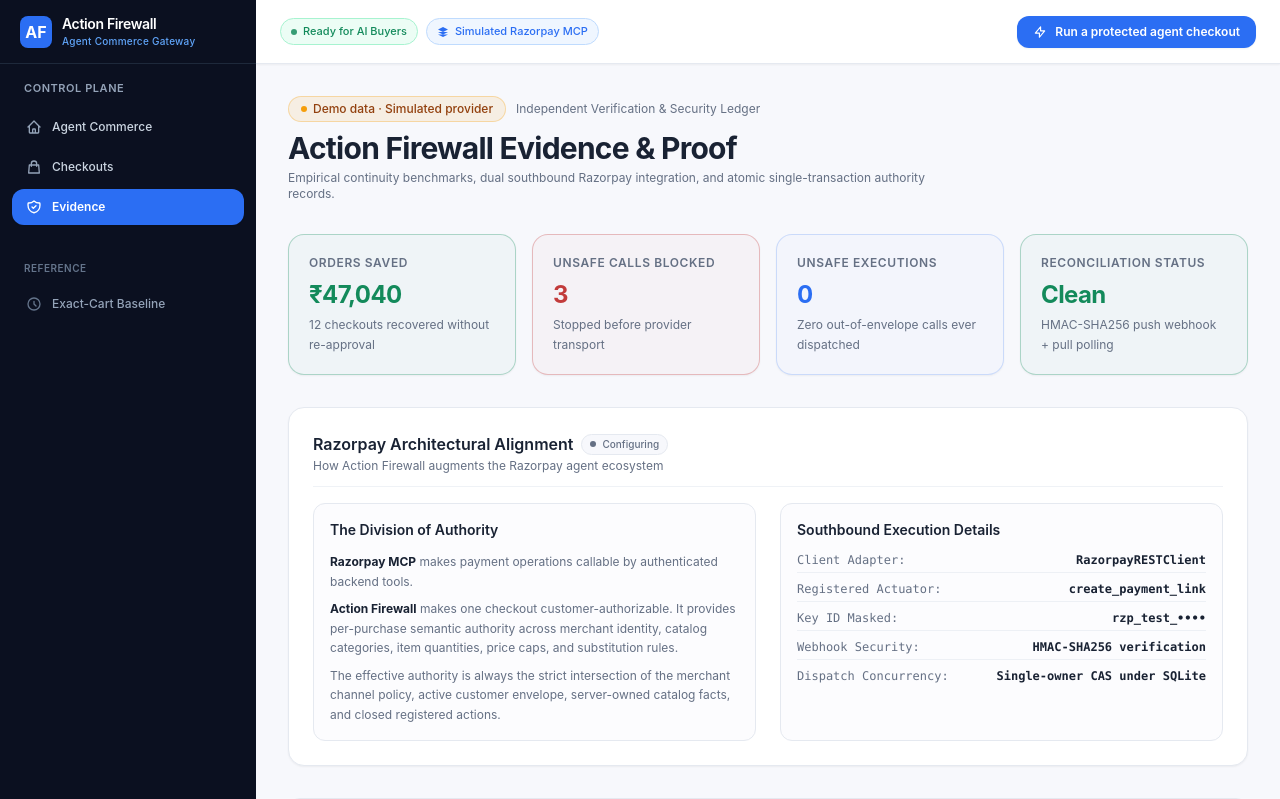
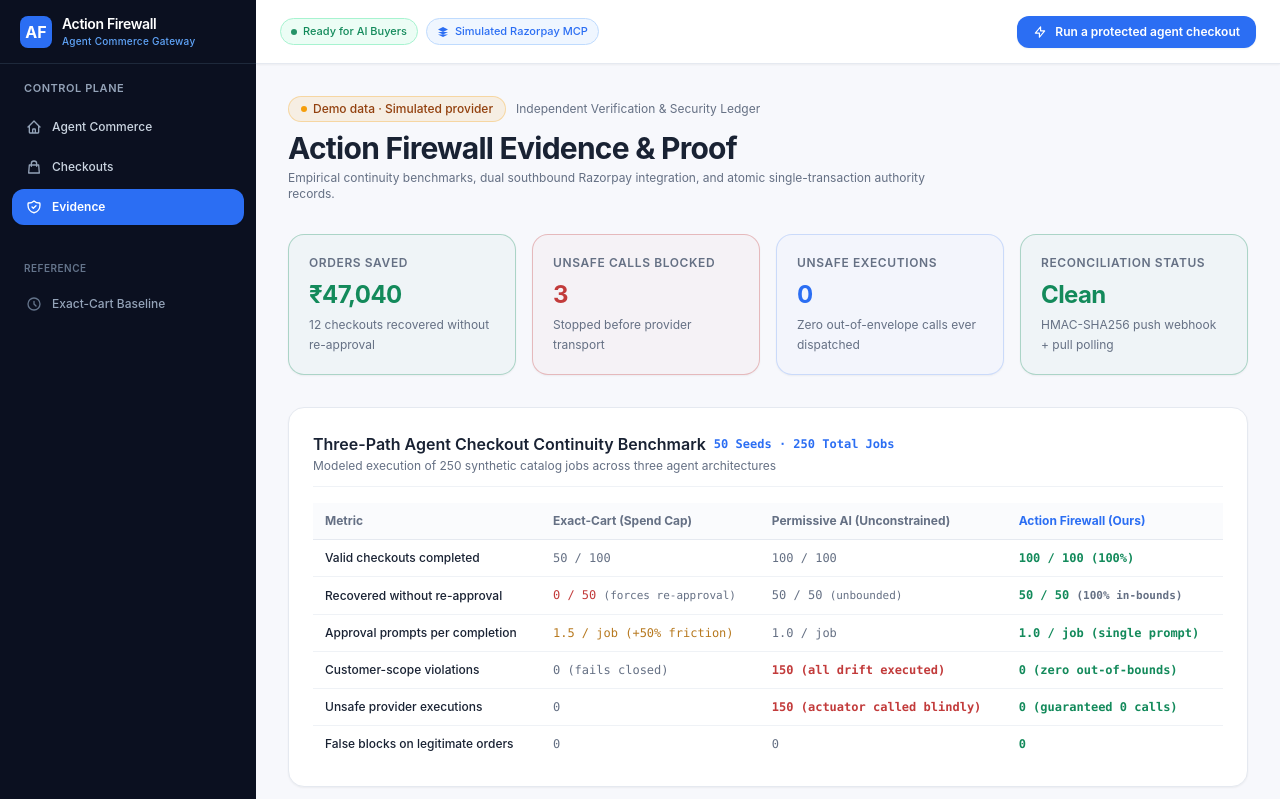
Before and after one commit to its-aryansingh/action-firewall, a Next.js app in the folder frontend/: page /evidence in a window 1280 px wide. Shown: the top 799 px of the page. Built offline with nearby package versions, Linux system fonts and the light colour scheme; no server answers.

Commit message:
feat: add three-path checkout continuity benchmark table and evaluation artifact

```diff
--- a/frontend/app/evidence/page.tsx
+++ b/frontend/app/evidence/page.tsx
@@ -8,6 +8,11 @@
   type ComprehensiveMetrics,
   type MerchantCapabilities,
 } from "@/lib/api";
+import {
+  fetchWorkflowBenchmark,
+  type WorkflowBenchmarkReport,
+  VERIFIED_BENCHMARK,
+} from "@/lib/benchmark";
 import { AttemptTimeline } from "@/components/evidence/AttemptTimeline";
 import { Card } from "@/components/ui/Card";
 import { KpiCard } from "@/components/ui/KpiCard";
@@ -19,6 +24,7 @@
   const [metrics, setMetrics] = useState<ComprehensiveMetrics | null>(null);
   const [merchant, setMerchant] = useState<MerchantCapabilities | null>(null);
   const [onboarding, setOnboarding] = useState<any>(null);
+  const [benchmark, setBenchmark] = useState<WorkflowBenchmarkReport>(VERIFIED_BENCHMARK);
 
   async function load() {
     try {
@@ -40,6 +46,14 @@
         }
       } catch {
         // optional
+      }
+
+      // fetch benchmark
+      try {
+        const bench = await fetchWorkflowBenchmark();
+        setBenchmark(bench);
+      } catch {
+        // use fallback
       }
     } catch {
       // Keep last snapshot
@@ -100,6 +114,90 @@
           tone={(metrics?.unknown_attempts_count ?? 0) === 0 ? "success" : "warning"}
         />
       </div>
+
+      {/* Three-Path Benchmark Table (§C1) */}
+      <Card
+        title="Three-Path Agent Checkout Continuity Benchmark"
+        subtitle="Modeled execution of 250 synthetic catalog jobs across three agent architectures"
+        badge={
+          <span className="font-mono text-xs text-primary font-semibold">
+            {benchmark.corpus.seeds} Seeds · {benchmark.corpus.legitimate_jobs + benchmark.corpus.unsafe_drift_attempts} Total Jobs
+          </span>
+        }
+      >
+        <div className="overflow-x-auto">
+          <table className="w-full text-left text-xs">
+            <thead>
+              <tr className="border-b border-border bg-canvas/60 text-muted font-medium">
+                <th className="py-2.5 px-3">Metric</th>
+                <th className="py-2.5 px-3">Exact-Cart (Spend Cap)</th>
+                <th className="py-2.5 px-3">Permissive AI (Unconstrained)</th>
+                <th className="py-2.5 px-3 text-primary font-bold">Action Firewall (Ours)</th>
+              </tr>
+            </thead>
+            <tbody className="divide-y divide-border/60">
+              <tr>
+                <td className="py-2.5 px-3 font-medium text-text">Valid checkouts completed</td>
+                <td className="py-2.5 px-3 font-mono text-muted">
+                  {benchmark.results.exact_cart_approval.completed_without_action_time_intervention} / {benchmark.corpus.legitimate_jobs}
+                </td>
+                <td className="py-2.5 px-3 font-mono text-muted">
+                  {benchmark.results.permissive_ai?.completed_without_action_time_intervention ?? 100} / {benchmark.corpus.legitimate_jobs}
+                </td>
+                <td className="py-2.5 px-3 font-mono font-bold text-success">
+                  {benchmark.results.purchase_envelope.completed_without_action_time_intervention} / {benchmark.corpus.legitimate_jobs} (100%)
+                </td>
+              </tr>
+              <tr>
+                <td className="py-2.5 px-3 font-medium text-text">Recovered without re-approval</td>
+                <td className="py-2.5 px-3 font-mono text-danger">
+                  0 / {benchmark.corpus.eligible_stock_loss_jobs} <span className="text-[11px] text-muted">(forces re-approval)</span>
+                </td>
+                <td className="py-2.5 px-3 font-mono text-muted">
+                  {benchmark.results.permissive_ai?.eligible_stock_loss_recovered_without_reapproval ?? 50} / {benchmark.corpus.eligible_stock_loss_jobs} <span className="text-[11px] text-muted">(unbounded)</span>
+                </td>
+                <td className="py-2.5 px-3 font-mono font-bold text-success">
+                  {benchmark.results.purchase_envelope.eligible_stock_loss_recovered_without_reapproval} / {benchmark.corpus.eligible_stock_loss_jobs} <span className="text-[11px] text-muted">(100% in-bounds)</span>
+                </td>
+              </tr>
+              <tr>
+                <td className="py-2.5 px-3 font-medium text-text">Approval prompts per completion</td>
+                <td className="py-2.5 px-3 font-mono text-warning">
+                  {benchmark.results.exact_cart_approval.approval_prompts_per_legitimate_completion.toFixed(1)} / job (+50% friction)
+                </td>
+                <td className="py-2.5 px-3 font-mono text-muted">
+                  {benchmark.results.permissive_ai?.approval_prompts_per_legitimate_completion.toFixed(1) ?? "1.0"} / job
+                </td>
+                <td className="py-2.5 px-3 font-mono font-bold text-success">
+                  {benchmark.results.purchase_envelope.approval_prompts_per_legitimate_completion.toFixed(1)} / job (single prompt)
+                </td>
+              </tr>
+              <tr>
+                <td className="py-2.5 px-3 font-medium text-text">Customer-scope violations</td>
+                <td className="py-2.5 px-3 font-mono text-muted">0 (fails closed)</td>
+                <td className="py-2.5 px-3 font-mono text-danger font-semibold">
+                  {benchmark.results.permissive_ai?.customer_scope_violations ?? 150} (all drift executed)
+                </td>
+                <td className="py-2.5 px-3 font-mono font-bold text-success">0 (zero out-of-bounds)</td>
+              </tr>
+              <tr>
+                <td className="py-2.5 px-3 font-medium text-text">Unsafe provider executions</td>
+                <td className="py-2.5 px-3 font-mono text-muted">0</td>
+                <td className="py-2.5 px-3 font-mono text-danger font-semibold">
+                  {benchmark.results.permissive_ai?.unsafe_automatic_authorizations ?? 150} (actuator called blindly)
+                </td>
+                <td className="py-2.5 px-3 font-mono font-bold text-success">0 (guaranteed 0 calls)</td>
+              </tr>
+              <tr>
+                <td className="py-2.5 px-3 font-medium text-text">False blocks on legitimate orders</td>
+                <td className="py-2.5 px-3 font-mono text-muted">0</td>
+                <td className="py-2.5 px-3 font-mono text-muted">0</td>
+                <td className="py-2.5 px-3 font-mono font-bold text-success">0</td>
+              </tr>
+            </tbody>
+          </table>
+        </div>
+      </Card>
 
       {/* Razorpay Alignment Panel */}
       <Card
--- a/frontend/lib/benchmark.ts
+++ b/frontend/lib/benchmark.ts
@@ -19,12 +19,24 @@
       eligible_stock_loss_recovered_without_reapproval: number;
       approval_prompts_per_legitimate_completion: number;
       unsafe_automatic_authorizations: number;
+      customer_scope_violations?: number;
+      false_blocks_on_legitimate_orders?: number;
+    };
+    permissive_ai: {
+      completed_without_action_time_intervention: number;
+      eligible_stock_loss_recovered_without_reapproval: number;
+      approval_prompts_per_legitimate_completion: number;
+      unsafe_automatic_authorizations: number;
+      customer_scope_violations: number;
+      false_blocks_on_legitimate_orders?: number;
     };
     purchase_envelope: {
       completed_without_action_time_intervention: number;
       eligible_stock_loss_recovered_without_reapproval: number;
       approval_prompts_per_legitimate_completion: number;
       unsafe_automatic_authorizations: number;
+      customer_scope_violations?: number;
+      false_blocks_on_legitimate_orders?: number;
     };
   };
   failures: Array<Record<string, unknown>>;
@@ -52,12 +64,24 @@
       eligible_stock_loss_recovered_without_reapproval: 0,
       approval_prompts_per_legitimate_completion: 1.5,
       unsafe_automatic_authorizations: 0,
+      customer_scope_violations: 0,
+      false_blocks_on_legitimate_orders: 0,
+    },
+    permissive_ai: {
+      completed_without_action_time_intervention: 100,
+      eligible_stock_loss_recovered_without_reapproval: 50,
+      approval_prompts_per_legitimate_completion: 1.0,
+      unsafe_automatic_authorizations: 150,
+      customer_scope_violations: 150,
+      false_blocks_on_legitimate_orders: 0,
     },
     purchase_envelope: {
       completed_without_action_time_intervention: 100,
       eligible_stock_loss_recovered_without_reapproval: 50,
       approval_prompts_per_legitimate_completion: 1.0,
       unsafe_automatic_authorizations: 0,
+      customer_scope_violations: 0,
+      false_blocks_on_legitimate_orders: 0,
     },
   },
   failures: [],
```
Also changed, not shown: frontend/public/workflow_benchmark.json (+12 -0 lines), 1 other file (tests, documents, lock files or other folders).
